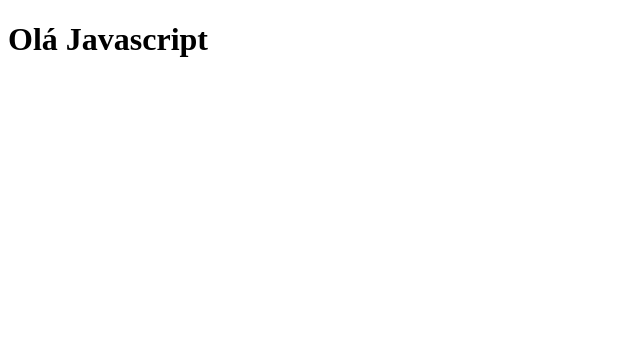
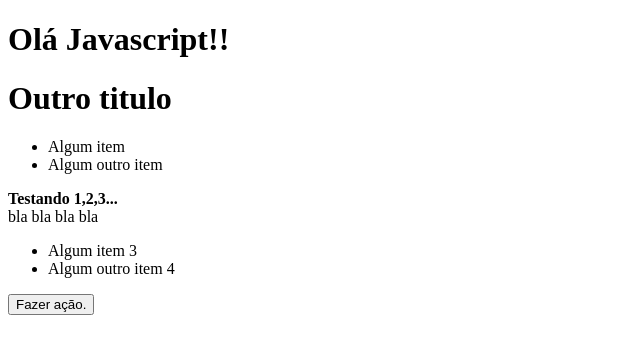
Before and after one commit to Nicorasuu/Aulas-Html, a plain HTML site: page Javascript/Index.html in a window 1280 px wide. Shown: the whole page, without its empty margins (0-640 px from the left). Drawn offline with Linux system fonts and the light colour scheme.

Commit message:
24/10 JS DOMinado

```diff
--- a/Javascript/Index.html
+++ b/Javascript/Index.html
@@ -7,8 +7,26 @@
     <title>Javva the Baby</title>
 </head>
 <body>
-    <h1>Olá Javascript</h1>
+    <h1>Olá Javascript!!</h1>
+    <h1>Outro titulo</h1>
 
+    <div id="teste">
+        <ul>
+            <li>Algum item</li>
+            <li>Algum outro item</li>
+        </ul>
+        <strong>Testando 1,2,3...</strong>
+    </div>
+
+    <div id="teste2">
+        bla bla bla bla
+        <ul>
+            <li>Algum item 3</li>
+            <li>Algum outro item 4</li>
+        </ul>
+    </div>
+
+    <button class="botao azul" onclick="clicou()">Fazer ação.</button>
 
     <script src="script.js"></script>
 </body>
```
Also changed, not shown: Testes passados/script DOM.js (added, +94 -0 lines).
